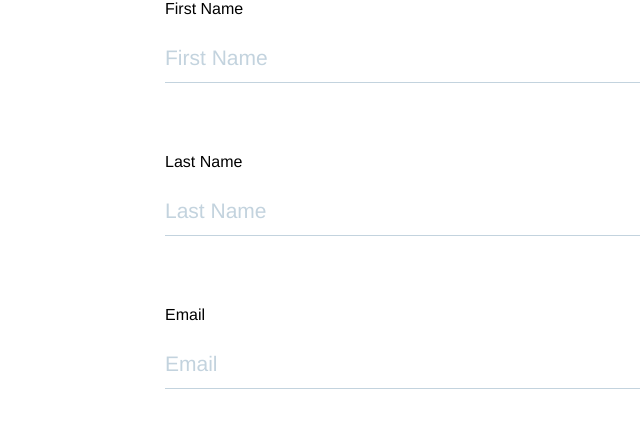
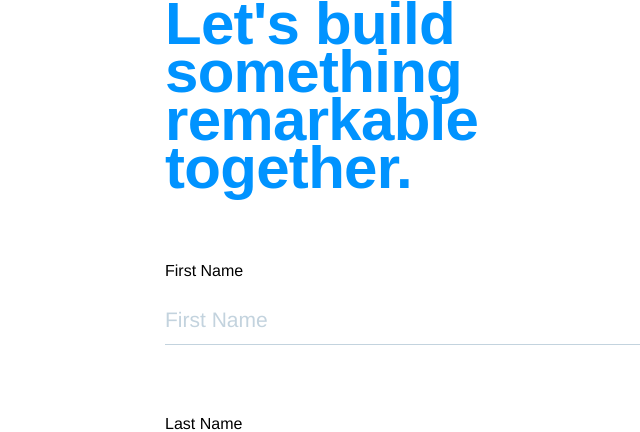
Before and after one commit to bwilliamsProlificinteractive/Test, a PHP site: page / in a window 1280 px wide. Shown: the top 432 px of the page, without its empty margins (225-865 px from the left). Run offline with PHP 8.4, Linux system fonts and the light colour scheme; some web fonts are replaced.

Commit message:
One more Update

```diff
--- a/index.php
+++ b/index.php
@@ -23,7 +23,7 @@
 <!--  <input type="hidden" name="debugEmail"                                  -->
 <!--  value="bwilliams@prolificinteractive.com">                              -->
 <!--  ----------------------------------------------------------------------  -->
-
+<h2 class="connect-section-headline">Let's build something remarkable together.</h2>
 <label for="first_name">First Name</label><div class="input-field"> <input id="first_name" maxlength="40" placeholder="First Name" name="first_name" size=20 type="text" /><br></div>
 
 <label for="last_name">Last Name</label> <div class="input-field"> <input  id="last_name" maxlength="80" placeholder="Last Name" name="last_name" size="20" type="text" /><br> </div>
```
